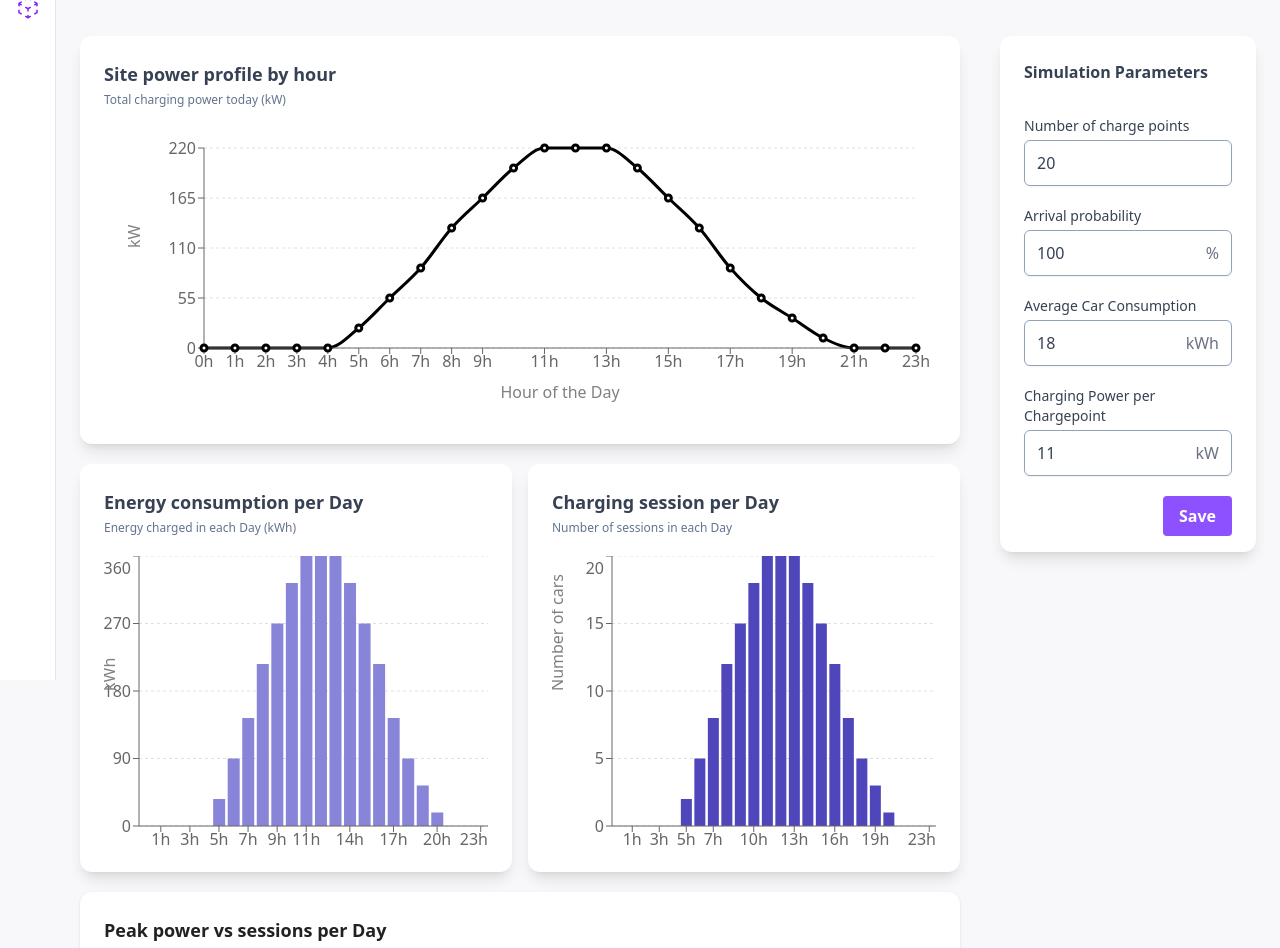
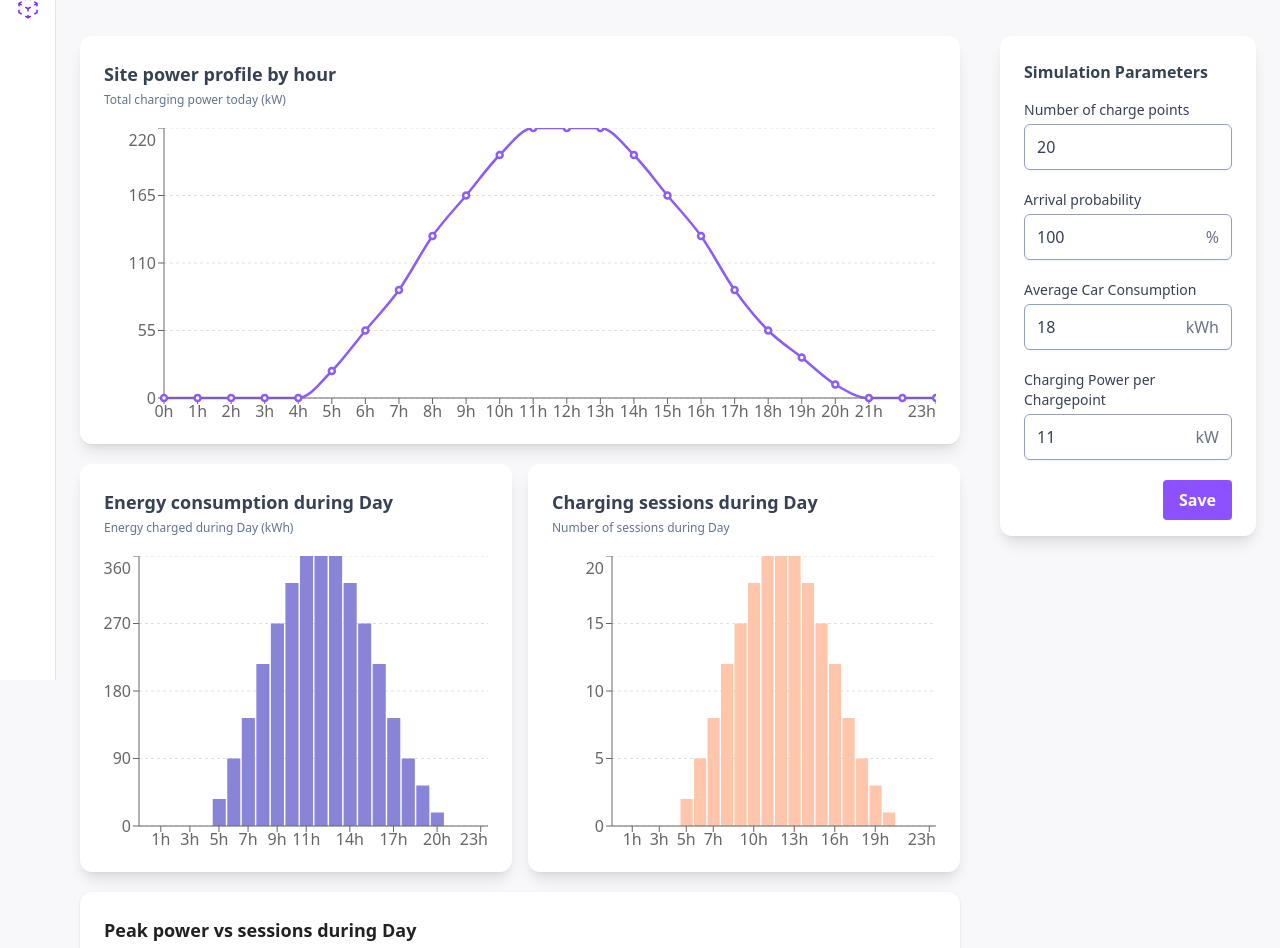
Before and after one commit to Ziva1011/EV-dashboard, a React (Vite) app: page / in a window 1280 px wide. Shown: the part 120-1068 px from the top of the page. Built offline with nearby package versions, Linux system fonts and the light colour scheme.

Commit message:
style changes charts, title changes

```diff
--- a/src/features/Dashboard.tsx
+++ b/src/features/Dashboard.tsx
@@ -70,7 +70,7 @@ function Dashboard() {
         <div className="flex flex-col space-y-10 md:flex-row md:gap-x-10">
           <aside className="w-full shrink-0 md:w-64 md:order-1">
             <Card>
-              <div className="space-y-4 md:space-y-8">
+              <div className="space-y-4 ">
                 <SimulationForm
                   onSubmit={handleSubmit}
                   onClose={() => setOpen(false)}
@@ -98,10 +98,10 @@ function Dashboard() {
               <Card>
                 <div className="text-left mb-5">
                   <h2 className="text-lg font-semibold text-left">
-                    Energy consumption per {timeInterval}
+                    Energy consumption during {timeInterval}
                   </h2>
                   <p className="mt-1 text-xs text-slate-500">
-                    Energy charged in each {timeInterval} (kWh)
+                    Energy charged during {timeInterval} (kWh)
                   </p>
                 </div>
                 <EnergyChart
@@ -112,10 +112,10 @@ function Dashboard() {
               <Card>
                 <div className="text-left mb-5">
                   <h2 className="text-lg font-semibold text-left">
-                    Charging session per {timeInterval}
+                    Charging sessions during {timeInterval}
                   </h2>
                   <p className="mt-1 text-xs text-slate-500">
-                    Number of sessions in each {timeInterval}
+                    Number of sessions during {timeInterval}
                   </p>
                 </div>
                 <EventsChart
@@ -127,10 +127,10 @@ function Dashboard() {
             <div className="bg-white rounded-xl shadow p-6">
               <div className="text-left mb-5">
                 <h2 className="text-lg font-semibold text-left">
-                  Peak power vs sessions per {timeInterval}
+                  Peak power vs sessions during {timeInterval}
                 </h2>
                 <p className="mt-1 text-xs text-slate-500">
-                  Max demand (kW) and events per {timeInterval}
+                  Max demand (kW) and events during {timeInterval}
                 </p>
               </div>
               <OverviewChart
--- a/src/features/charts/EnergyChart.tsx
+++ b/src/features/charts/EnergyChart.tsx
@@ -3,7 +3,6 @@ import {
   BarChart,
   XAxis,
   YAxis,
-  Label,
   Tooltip,
   Bar,
   CartesianGrid,
@@ -53,7 +52,7 @@ const EnergyChart: React.FC<PowerChartProps> = ({
         <BarChart
           accessibilityLayer
           barCategoryGap="10%"
-          barGap={4}
+          barSize={20}
           data={chartData}
           margin={{
             bottom: 0,
@@ -70,9 +69,7 @@ const EnergyChart: React.FC<PowerChartProps> = ({
             strokeDasharray="3 3"
           />
           <XAxis dataKey="label" />
-          <YAxis width="auto">
-            <Label value="kWh" angle={-90} position="insideLeft" />
-          </YAxis>
+          <YAxis width="auto"></YAxis>
           <Tooltip />
           <Bar dataKey="value" fill="#8884d8" isAnimationActive={true} />
         </BarChart>
--- a/src/features/charts/EventsChart.tsx
+++ b/src/features/charts/EventsChart.tsx
@@ -53,7 +53,7 @@ const EventsChart: React.FC<PowerChartProps> = ({
         <BarChart
           accessibilityLayer
           barCategoryGap="10%"
-          barGap={4}
+          barSize={20}
           data={chartData}
           margin={{
             bottom: 0,
@@ -70,11 +70,9 @@ const EventsChart: React.FC<PowerChartProps> = ({
             strokeDasharray="3 3"
           />
           <XAxis dataKey="label" />
-          <YAxis scale="linear">
-            <Label value="Number of cars" angle={-90} position="insideLeft" />
-          </YAxis>
+          <YAxis scale="linear"></YAxis>
           <Tooltip />
-          <Bar dataKey="value" fill="#4f46bb" isAnimationActive={true} />
+          <Bar dataKey="value" fill="#FFC6AC" isAnimationActive={true} />
         </BarChart>
       </ResponsiveContainer>
     </div>
--- a/src/features/charts/OverviewChart.tsx
+++ b/src/features/charts/OverviewChart.tsx
@@ -4,6 +4,7 @@ import {
   XAxis,
   YAxis,
   Label,
+  Line,
   Tooltip,
   Bar,
   CartesianGrid,
@@ -34,31 +35,34 @@ const OverviewChart: React.FC<PowerChartProps> = ({
   };
 
   const chartData = Datasets[timeInterval].map((numCars, hour) => {
-    const effectiveCars = Math.min(
-      (numCars * arrivalMultiplier) / 100,
-      numChargePoints
-    );
+    const effectiveCars = (numCars * arrivalMultiplier) / 100;
 
     return {
-      label: `${hour}`,
+      label: `${hour + 1}`,
+      energyKWh: effectiveCars * carConsumption,
       events: effectiveCars,
       maxPowerKW: effectiveCars * chargingPower,
-      energyKWh: effectiveCars * carConsumption,
     };
   });
 
   return (
     <div className="w-full">
       <ResponsiveContainer height={300} width="100%">
-        <BarChart data={chartData}>
+        <BarChart data={chartData} barSize={20}>
           <CartesianGrid strokeDasharray="3 3" vertical={false} />
           <XAxis dataKey="label" />
           <YAxis />
           <Tooltip />
 
-          <Bar dataKey="events" name="Charging events" fill="#8b5cf6" />
-          <Bar dataKey="maxPowerKW" name="Max power (kW)" fill="#3b82f6" />
-          <Bar dataKey="energyKWh" name="Energy (kWh)" fill="#10b981" />
+          <Bar dataKey="energyKWh" name="Energy (kWh)" fill="#8B5CF6" />
+          <Bar dataKey="events" name="Charging events" fill="#FFC6AC" />
+          <Line
+            dataKey="maxPowerKW"
+            name="Max power (kW)"
+            fill="#C4A29E"
+            strokeWidth={2.5}
+            dot={false}
+          />
         </BarChart>
       </ResponsiveContainer>
     </div>
--- a/src/features/charts/PowerChart.tsx
+++ b/src/features/charts/PowerChart.tsx
@@ -60,7 +60,12 @@ const PowerChart: React.FC<PowerChartProps> = ({
       <ResponsiveContainer width="100%" height={300}>
         <LineChart
           data={chartData}
-          margin={{ top: 20, right: 20, bottom: 50, left: 40 }}
+          margin={{
+            bottom: 0,
+            left: 0,
+            right: 0,
+            top: 0,
+          }}
         >
           <CartesianGrid
             horizontal={true}
@@ -69,22 +74,14 @@ const PowerChart: React.FC<PowerChartProps> = ({
             strokeDasharray="3 3"
           />
 
-          <XAxis dataKey="label">
-            <Label
-              value="Hour of the Day"
-              position="insideBottom"
-              offset={-20}
-            />
-          </XAxis>
-          <YAxis>
-            <Label value="kW" angle={-90} position="insideLeft" offset={-10} />
-          </YAxis>
+          <XAxis dataKey="label"></XAxis>
+          <YAxis></YAxis>
           <Tooltip />
           <Line
             type="monotone"
             dataKey="value"
-            stroke="black"
-            strokeWidth={3}
+            stroke="#8B5CF6"
+            strokeWidth={2.5}
           />
         </LineChart>
       </ResponsiveContainer>
```
